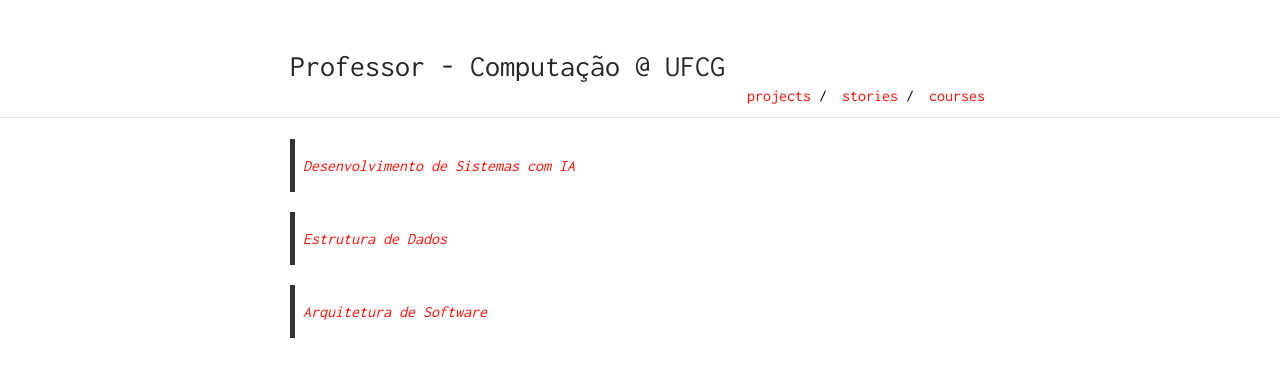
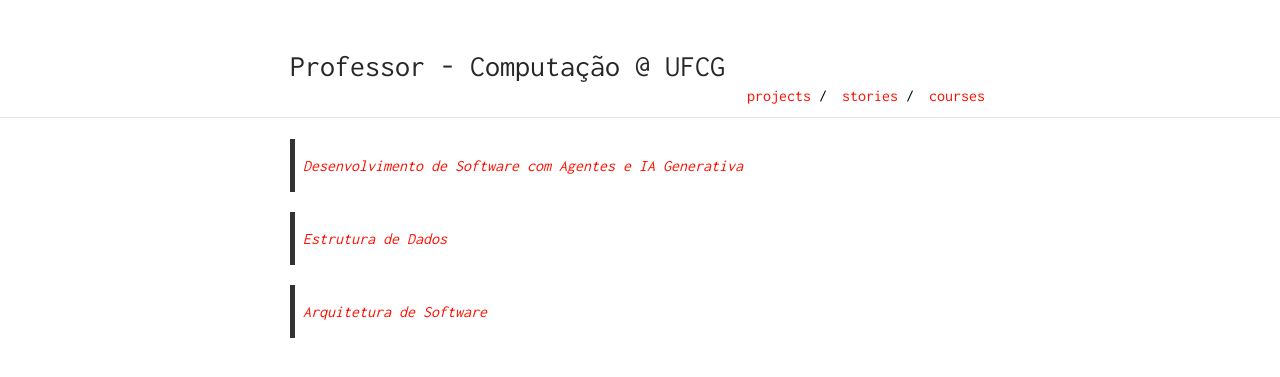
Before and after one commit to joaoarthurbm/joaoarthurbm.github.io, a Jekyll site: the page built from courses.md, in a window 1280 px wide. Shown: the top 377 px of the page. Built offline with Jekyll 4.4.1, drawn with Linux system fonts in a browser that asks for light colours.

Commit message:
novo curso

```diff
--- a/courses.md
+++ b/courses.md
@@ -3,7 +3,7 @@ layout: default
 is_contact: true
 ---
 
-> [Desenvolvimento de Sistemas com IA](http://joaoarthurbm.github.io/dev-ia)
+> [Desenvolvimento de Software com Agentes e IA Generativa](http://joaoarthurbm.github.io/dev-ia)
 
 > [Estrutura de Dados](http://joaoarthurbm.github.io/eda)
 
```
